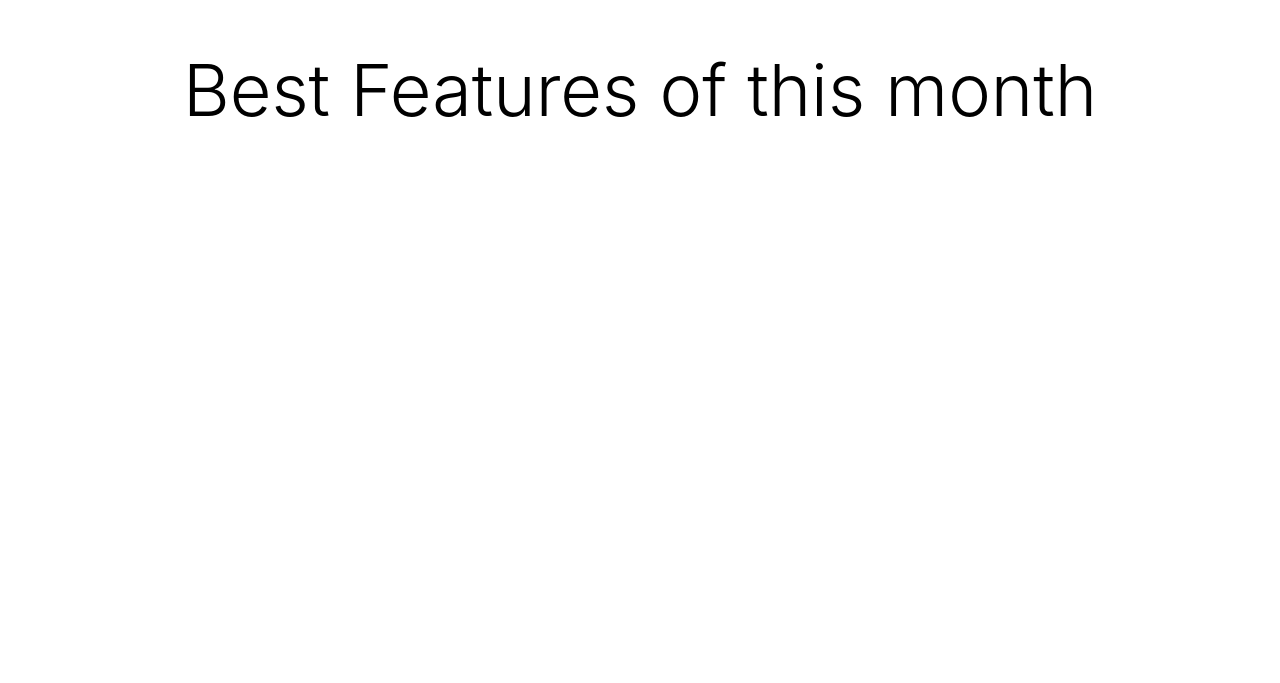
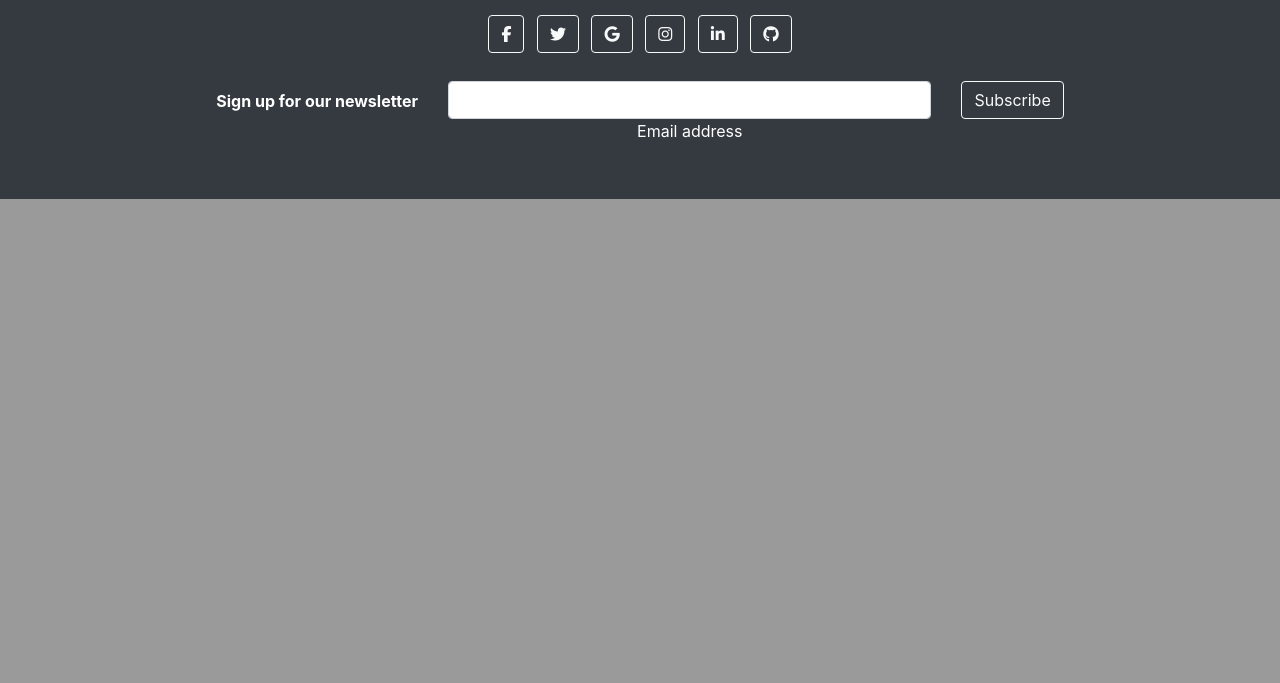
Before and after one commit to Aliona83/project_j, a Django app: page / in a window 1280 px wide. Shown: the part 907-1590 px from the top of the page. After the commit the page ends 1106 px from the top, so only its background shows below. Run offline with Django 3.2, Linux system fonts and the light colour scheme; data comes from the database, SQL or seed files in the repository; some libraries are stand-ins or nearby versions.

Commit message:
Added footer and update css for cards on home page

```diff
--- a/home/templates/home/index.html
+++ b/home/templates/home/index.html
@@ -26,28 +26,30 @@
         </div>
     </div>
 
-    <section class="feature-text container h-100 py-5">
+    <section class="feature-text container">
         <h2 class="display-3 text-black text-center">Best Features of this month</h2>
-        <div class="card-group col-lg-12">
-            {% for jewellery in featured_jewellery  %}
-            <div class="card">
+        <div class="card-group">
+            {% for jewellery in featured_jewellery %}
+            <div class="card 20rem mb-4">
+                <div class="image-wrapper">
                     {% if jewellery.image %}
                     <a href="{% url 'jewelleries:jewelleries_details' jewellery.id %}">
-                    <img class="card-img-top img-fluid" src="{{ jewellery.image.url }}"  alt="{{ jewellery.name }}" height="500" width="500">
+                        <img class="card-img-top img-fluid" src="{{ jewellery.image.url }}" alt="{{ jewellery.name }}">
                     </a>
                     {% else %}
                     <a href="{% url 'jewelleries:jewelleries_details' jewellery.id %}">
-                    <img class="card-img-top img-fluid" src="{{ MEDIA_URL }}noimage.png"  alt="{{ jewellery.name }}">
+                        <img class="card-img-top img-fluid" src="{{ MEDIA_URL }}noimage.png" alt="{{ jewellery.name }}">
                     </a>
                     {% endif %}
+                </div>
                 <div class="card-body">
                     <h5 class="card-title">{{ jewellery.name }}</h5>
                 </div>
-                <a href="#" class="btn btn-primary">View</a>
+                <!-- <a href="" class="btn btn-primary">View</a> -->
             </div>
             {% endfor %}
-
         </div>
     </section>
+
     {% include 'includes/footer.html'%}
 {% endblock %}
--- a/home/views.py
+++ b/home/views.py
@@ -1,11 +1,12 @@
 from django.shortcuts import render
 from jewelleries.models import Jewellery
+
 
 
 def index(request):
     """ A view to return the index page """
     featured_jewellery = Jewellery.objects.filter(is_featured=True)
-
+    print("Number of featured jewellery items:", featured_jewellery.count())
     context = {
         'featured_jewellery': featured_jewellery,
 }
--- a/jewelleries/views.py
+++ b/jewelleries/views.py
@@ -53,7 +53,7 @@
            jewelleries = jewelleries.filter(queries)
 
              # Set up Pagination
-   p = Paginator(Jewellery.objects.all(),2)
+   p = Paginator(jewelleries,2)
    page = request.GET.get('page')
    see_jewelleries = p.get_page(page)
 
--- a/jewelry_shop/settings.py
+++ b/jewelry_shop/settings.py
@@ -29,7 +29,7 @@
 # SECURITY WARNING: don't run with debug turned on in production!
 DEBUG = True
 
-ALLOWED_HOSTS = ['8000-aliona83-projectj-aeks1cqwno3.ws-eu102.gitpod.io']
+ALLOWED_HOSTS = ['8000-aliona83-projectj-aeks1cqwno3.ws-eu103.gitpod.io']
 
 
 # Application definition
--- a/static/css/base.css
+++ b/static/css/base.css
@@ -194,7 +211,7 @@
 /* Slightly larger container on xl screens */
 @media (min-width: 1200px) {
     .container {
-      max-width: 80%;
+      max-width: 90%;
     }
 
 /* Allauth form formatting */
--- a/templates/includes/footer.html
+++ b/templates/includes/footer.html
@@ -1,26 +1,77 @@
-<!-- Footer -->
-<div class="container-wrapper">
-  <div class="container quotes-container content-container">
-    <footer class="footer">
-      <div class="row">
-        <div class="col-12 page-header mb-4">
-          <h2 class="text-uppercase">Stay in touch:</h2>
-          <hr class="block-divider block-divider--short">
+
+<!-- Remove the container if you want to extend the Footer to full width. -->
+<!-- <div class="container my-5"> -->
+
+  <!-- Footer -->
+<footer class=" footer-container-fluid bg-dark text-center text-white col-lg-12 col-md-12 col-sm-12">
+  <!-- Grid container -->
+  <div class="grid-container p-4">
+    <!-- Section: Social media -->
+    <section class="mb-4">
+      <!-- Facebook -->
+      <a class="btn btn-outline-light btn-floating m-1" href="#!" role="button"
+        ><i class="fab fa-facebook-f"></i
+      ></a>
+
+      <!-- Twitter -->
+      <a class="btn btn-outline-light btn-floating m-1" href="#!" role="button"
+        ><i class="fab fa-twitter"></i
+      ></a>
+
+      <!-- Google -->
+      <a class="btn btn-outline-light btn-floating m-1" href="#!" role="button"
+        ><i class="fab fa-google"></i
+      ></a>
+
+      <!-- Instagram -->
+      <a class="btn btn-outline-light btn-floating m-1" href="#!" role="button"
+        ><i class="fab fa-instagram"></i
+      ></a>
+
+      <!-- Linkedin -->
+      <a class="btn btn-outline-light btn-floating m-1" href="#!" role="button"
+        ><i class="fab fa-linkedin-in"></i
+      ></a>
+
+      <!-- Github -->
+      <a class="btn btn-outline-light btn-floating m-1" href="#!" role="button"
+        ><i class="fab fa-github"></i
+      ></a>
+    </section>
+    <!-- Section: Social media -->
+
+    <!-- Section: Form -->
+    <section class="">
+      <form action="">
+        <!--Grid row-->
+        <div class="row d-flex justify-content-center">
+          <!--Grid column-->
+          <div class="col-auto">
+            <p class="pt-2">
+              <strong>Sign up for our newsletter</strong>
+            </p>
+          </div>
+          <!--Grid column-->
+
+          <!--Grid column-->
+          <div class="col-md-5 col-12">
+            <!-- Email input -->
+            <div class="form-outline form-white mb-4">
+              <input type="email" id="form5Example2" class="form-control" />
+              <label class="form-label" for="form5Example2">Email address</label>
+            </div>
+          </div>
+          <!--Grid column-->
+
+          <!--Grid column-->
+          <div class="col-auto">
+            <!-- Submit button -->
+            <button type="submit" class="btn btn-outline-light mb-4">
+              Subscribe
+            </button>
+          </div>
+          <!--Grid column-->
         </div>
-     </div>
-     <div class="row">
-       <div class="col-12 col-md-6">
-         <h3>Social</h3>
-         <p>Keep up to date with all our latest offers</p>
-         <a href="#" target="_blank"><i class="fab fa-facebook-square"></i> Follow us on Facebook!</a>
-       </div>
-       <div class="col-12 col-md-6">
-         <h2>Subscribe!</h2>
-         <p>Get exclusive offers and discount codes by subscribing to our monthly newsletter</p>
-         <!-- Mailchimp signup form here -->
-       </div>
-     </div>
-    </footer>
- </div>
-</div>
-<!-- /.footer -->
+        <!--Grid row-->
+      </form>
+    </section>
--- a/templates/includes/main-nav.html
+++ b/templates/includes/main-nav.html
@@ -1,7 +1,7 @@
 <div class="collapse navbar-collapse" id="main-nav">
     <ul class="navbar-nav w-auto mx-auto">
         <li class="nav-item dropdown">
-            <a class="nav-link active" aria-current="page" href="{% url 'home' %}">Home</a>
+            <a class="nav-link active d-xl-none" aria-current="page" href="{% url 'home' %}">Home</a>
             <a class="logo-font font-weight-bold nav-link text-black mr-5" href="#" id="all-products-link" data-toggle="dropdown" aria-haspopup="true" aria-expanded="false">
                 All Jewelleries
             </a>
```
Also changed, not shown: other parts of static/css/base.css (+23 -9 lines). Lines whose indentation alone changed are shown as unchanged.
